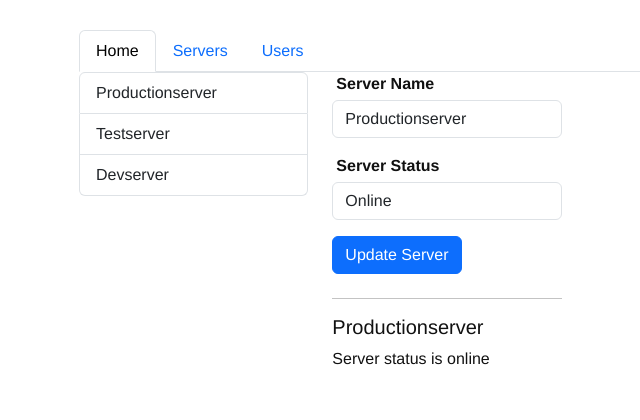
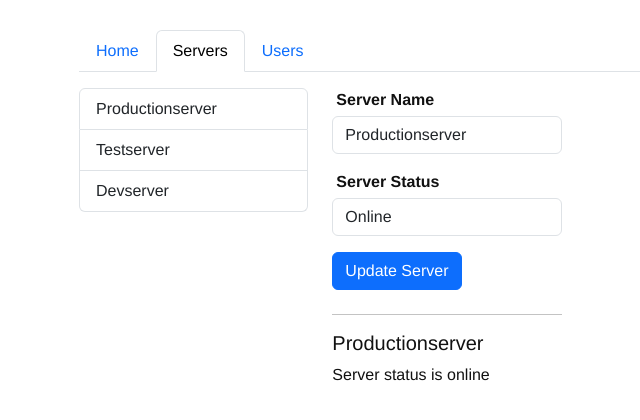
Before and after one commit to shubhenduanupamdutta/routing, an Angular app: page /servers in a window 1280 px wide. Shown: the top 420 px of the page, without its empty margins (193-833 px from the left). Built offline with nearby package versions, Linux system fonts and the light colour scheme.

Commit message:
Modify navigation links to work with Angular routing
Faster transition. No query from server for another route.

```diff
--- a/src/app/app.component.html
+++ b/src/app/app.component.html
@@ -3,13 +3,13 @@
     <div class="col-12 col-md-8 offset-md-2">
       <ul class="nav nav-tabs">
         <li class="nav-item">
-          <a class="nav-link active" href="#">Home</a>
+          <a class="nav-link" routerLinkActive="active" [routerLinkActiveOptions]="{exact: true}" routerLink="/">Home</a>
         </li>
         <li class="nav-item">
-          <a class="nav-link" href="#">Servers</a>
+          <a class="nav-link" routerLinkActive="active" routerLink="/servers">Servers</a>
         </li>
         <li class="nav-item">
-          <a class="nav-link" href="#">Users</a>
+          <a class="nav-link" routerLinkActive="active" [routerLink]="['/users']">Users</a>
         </li>
       </ul>
     </div>
--- a/src/app/servers/servers.component.html
+++ b/src/app/servers/servers.component.html
@@ -1,4 +1,4 @@
-<div class="row">
+<div class="row my-3">
   <div class="col-12 col-md-4">
     <div class="list-group">
       <a
--- a/src/app/users/users.component.html
+++ b/src/app/users/users.component.html
@@ -1,4 +1,4 @@
-<div class="row">
+<div class="row my-3">
   <div class="col-12 col-md-4">
     <div class="list-group">
       <a href="#" class="list-group-item" *ngFor="let user of users">
```
